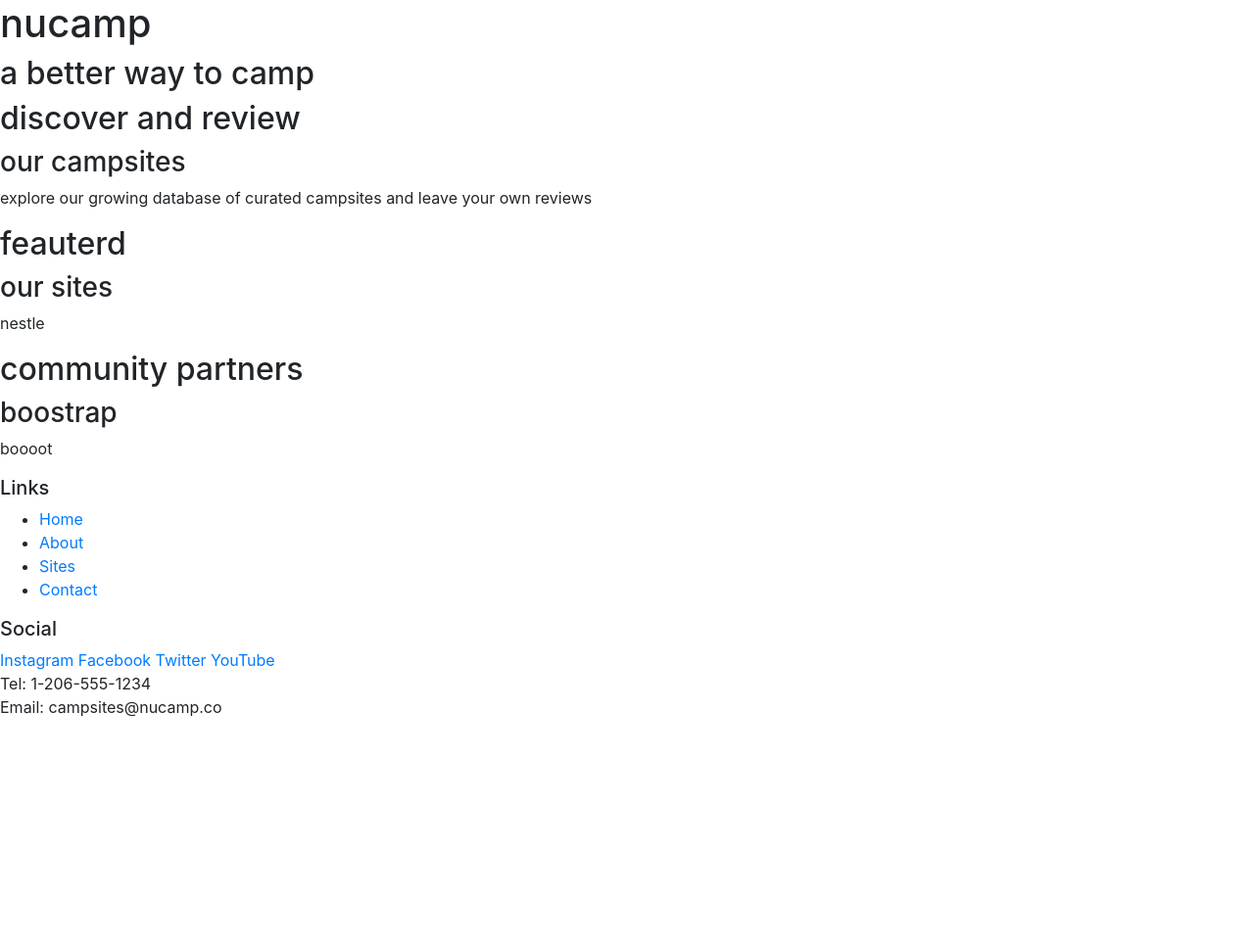
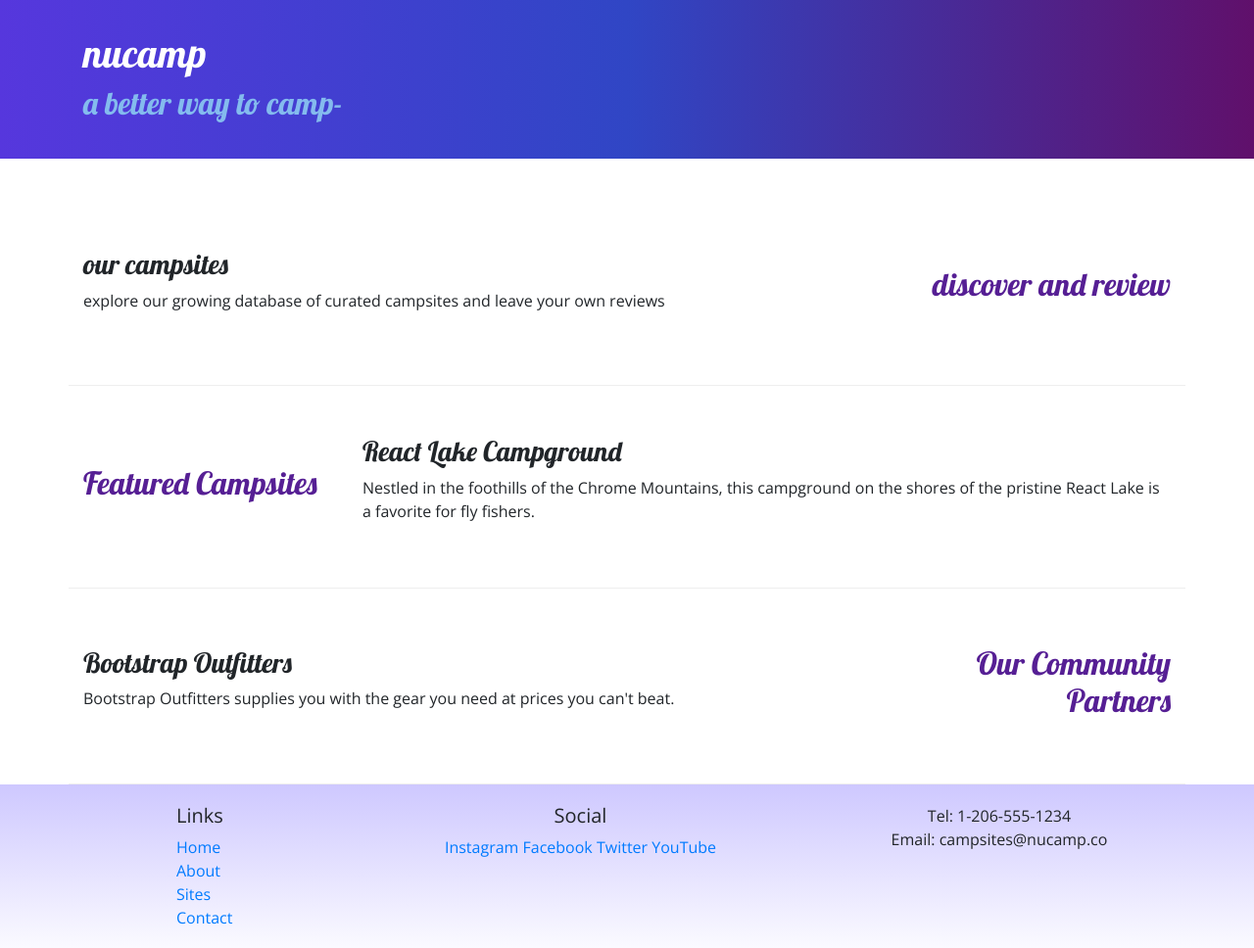
Before and after one commit to max-rike/NUCAMPSITE, a website: page index.html in a window 1280 px wide. Shown: the whole page at 98% size. Before the commit the page ends 800 px from the top, so only its background shows below. Drawn offline with nearby package versions, Linux system fonts and the light colour scheme; a web font is replaced by a local one.

Commit message:
adding custome styles

```diff
--- /dev/null
+++ b/css/styles.css
@@ -0,0 +1,29 @@
+body {
+  font-family: "Open Sans", sans-serif;
+}
+
+h1,
+h2,
+h3 {
+  font-family: "Lobster", cursive;
+}
+h2 {
+  color: rgb(86, 31, 148);
+}
+header h2 {
+  color: rgb(132, 187, 238);
+}
+footer {
+  background-image: linear-gradient(#cec8ff, white);
+  padding: 20px 0;
+}
+.jumbotron {
+  padding: 30px;
+  color: white;
+  background-image: linear-gradient(to right, #5637dd, #3046c5, #60106b);
+}
+.row-content {
+  padding: 50px 0;
+  border-bottom: 1px ridge;
+  min-height: 200px;
+}
--- a/index.html
+++ b/index.html
@@ -8,51 +8,91 @@
       rel="stylesheet"
       href="node_modules/bootstrap/dist/css/bootstrap.min.css"
     />
+    <link
+      href="https://fonts.googleapis.com/css2?family=Gentium+Plus&display=swap"
+      rel="stylesheet"
+    />
+
+    <link
+      rel="stylesheet"
+      href="https://fonts.googleapis.com/css?family=Lobster|Open+Sans"
+    />
+    <link rel="stylesheet" href="css/styles.css" />
     <title>Nucamp: a better way to camp</title>
   </head>
   <body>
-    <header>
+    <header class="jumbotron jumbotron-fluid">
+      <div class="container">
+        <div class="row">
+          <div class="col">
             <h1>nucamp</h1>
-      <h2>a better way to camp</h2>
+            <h2>a better way to camp-</h2>
+          </div>
+        </div>
+      </div>
     </header>
-    <div>
-      <h2>discover and review</h2>
+    <div class="container">
+      <div class="row row-content align-items-center">
+        <div class="col-sm-4 order-sm-last col-md-3">
+          <h2 class="text-sm-right">discover and review</h2>
+        </div>
+        <div class="col">
           <h3>our campsites</h3>
           <p>
             explore our growing database of curated campsites and leave your own
             reviews
           </p>
         </div>
-    <div>
-      <h2>feauterd</h2>
-      <h3>our sites</h3>
-      <p>nestle</p>
       </div>
-    <div>
-      <h2>community partners</h2>
-      <h3>boostrap</h3>
-      <p>boooot</p>
+      <div class="row row-content align-items-center">
+        <div class="col-sm-4 col-md-3">
+          <h2>Featured Campsites</h2>
+        </div>
+        <div class="col">
+          <h3>React Lake Campground</h3>
+          <p>
+            Nestled in the foothills of the Chrome Mountains, this campground on
+            the shores of the pristine React Lake is a favorite for fly fishers.
+          </p>
+        </div>
+      </div>
+      <div class="row row-content align-items-center">
+        <div class="col-sm-4 order-sm-last col-md-3">
+          <h2 class="text-sm-right">Our Community Partners</h2>
+        </div>
+        <div class="col">
+          <h3>Bootstrap Outfitters</h3>
+          <p>
+            Bootstrap Outfitters supplies you with the gear you need at prices
+            you can't beat.
+          </p>
+        </div>
+      </div>
     </div>
     <footer>
-      <div>
+      <div class="container">
+        <div class="row">
+          <div class="col-4 col-sm-2 offset-1">
             <h5>Links</h5>
-        <ul>
+            <ul class="list-unstyled">
               <li><a href="#">Home</a></li>
               <li><a href="#">About</a></li>
               <li><a href="#">Sites</a></li>
               <li><a href="#">Contact</a></li>
             </ul>
           </div>
-      <div>
+          <div class="col-6 col-sm-5 text-center">
             <h5>Social</h5>
             <a href="http://instagram.com/">Instagram</a>
             <a href="http://facebook.com/">Facebook</a>
             <a href="http://twitter.com/">Twitter</a>
             <a href="http://youtube.com/">YouTube</a>
           </div>
-      <div>
+          <div class="col-sm-4 text-center">
             Tel: 1-206-555-1234<br />
             Email: campsites@nucamp.co
+          </div>
+        </div>
       </div>
     </footer>
     <script src="node_modules/jquery/dist/jquery.slim.min.js"></script>
```
Lines whose indentation alone changed are shown as unchanged.
